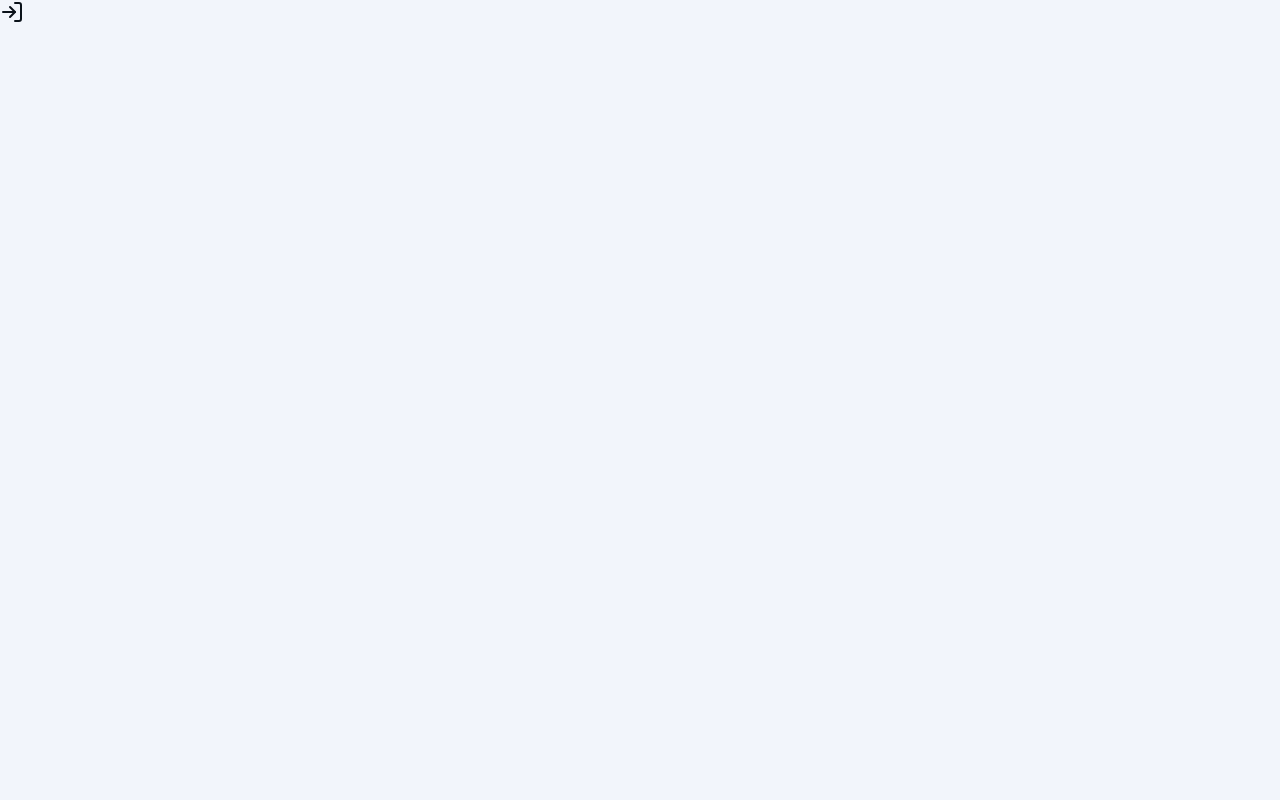
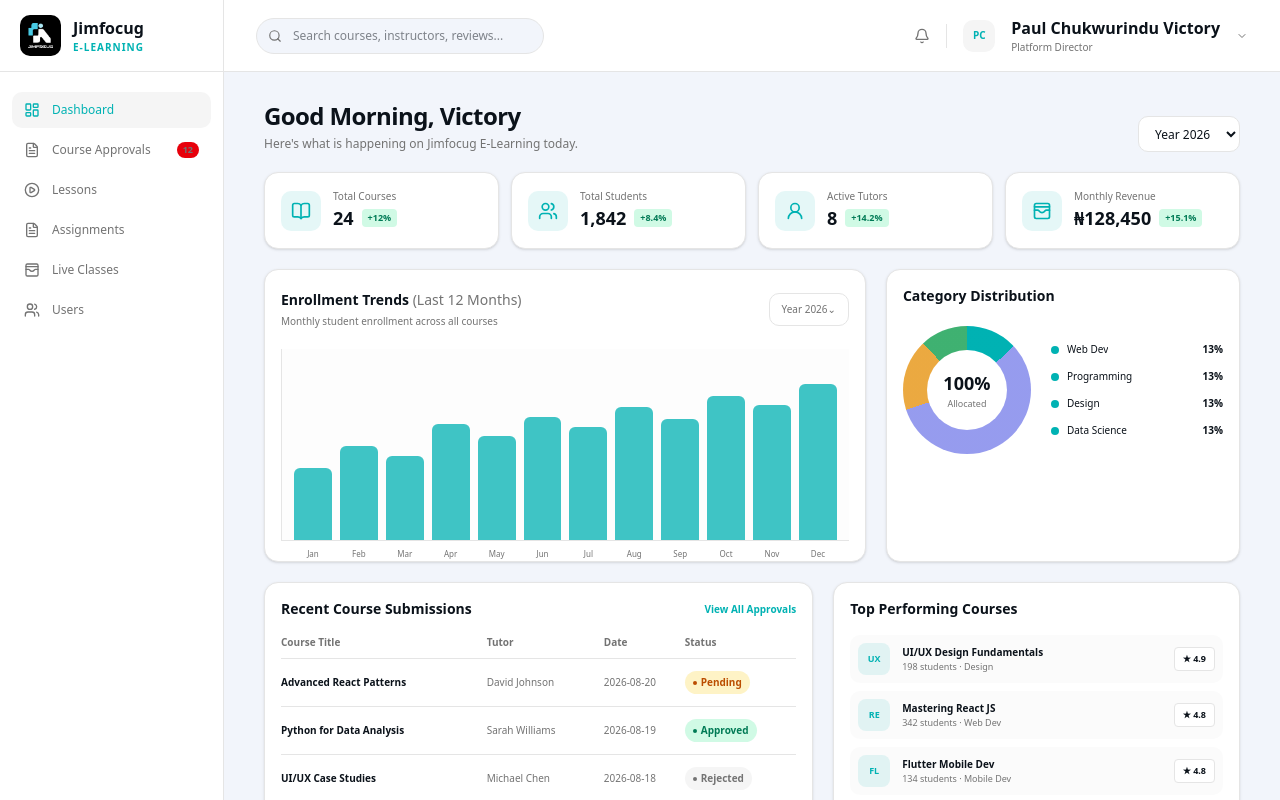
Before and after one commit to Danny-Py5/jimfocug-eLearn-admin, a Next.js app: page / in a window 1280 px wide. Shown: the top 800 px of the page. Built offline with nearby package versions, Linux system fonts and the light colour scheme.

Commit message:
refactor(layout): make main layout to happen in the home page

```diff
--- a/app/layout.tsx
+++ b/app/layout.tsx
@@ -5,6 +5,7 @@ import Sidebar from "@/components/Sidebar";
 import { ScreenProvider } from "@/lib/ScreenProvider";
 import Header from "@/components/Header";
 import { LogIn } from "lucide-react";
+import AuthCheck from "@/lib/AuthCheck";
 
 const geistSans = Geist({
   variable: "--font-geist-sans",
@@ -21,8 +22,6 @@ export const metadata: Metadata = {
   description: "Generated by create next app",
 };
 
-const isAuthenticated = false;
-
 export default function RootLayout({ children }: LayoutProps<"/">) {
   return (
     <html
@@ -30,17 +29,7 @@ export default function RootLayout({ children }: LayoutProps<"/">) {
       className={`${geistSans.variable} ${geistMono.variable} h-full antialiased`}
     >
       <body className="min-h-full flex flex-row  max-w-[1500] ">
-        {!isAuthenticated ? (
-          <LogIn />
-        ) : (
-          <ScreenProvider>
-            <Sidebar />
-            <div className="flex-1 ">
-              <Header />
-              {children}
-            </div>
-          </ScreenProvider>
-        )}
+        {children}
       </body>
     </html>
   );
--- a/app/page.tsx
+++ b/app/page.tsx
@@ -1,6 +1,8 @@
 "use client";
 
-import { useScreen } from "@/lib/ScreenProvider";
+import Header from "@/components/Header";
+import Sidebar from "@/components/Sidebar";
+import { ScreenProvider, useScreen } from "@/lib/ScreenProvider";
 import Assignments from "@/lib/screens/Assignment";
 import Courses from "@/lib/screens/Courses";
 import Dashboard from "@/lib/screens/Dashboard";
@@ -8,6 +10,18 @@ import LiveClasses from "@/lib/screens/LiveClasses";
 import Image from "next/image";
 
 export default function Home() {
+  return (
+    <ScreenProvider>
+      <Sidebar />
+      <div className="flex-1">
+        <Header />
+        <HomeTree />
+      </div>
+    </ScreenProvider>
+  );
+}
+
+function HomeTree() {
   const { activeScreen } = useScreen();
   return (
     <main className="flex-1 overflow-auto py-7 md:px-8 lg:px-10">
```
